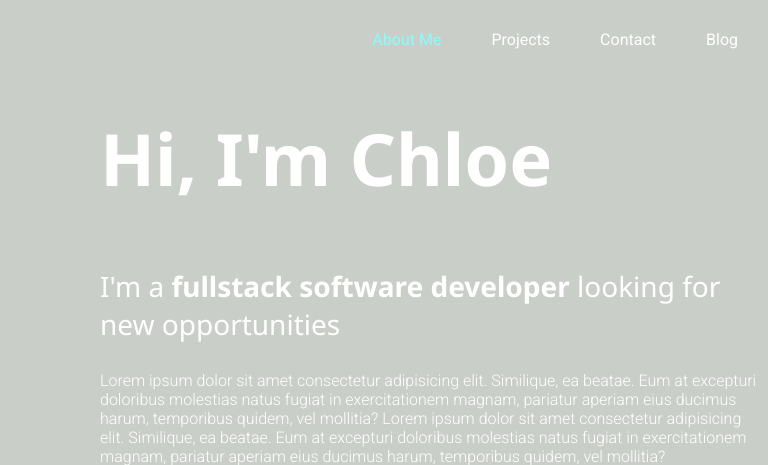
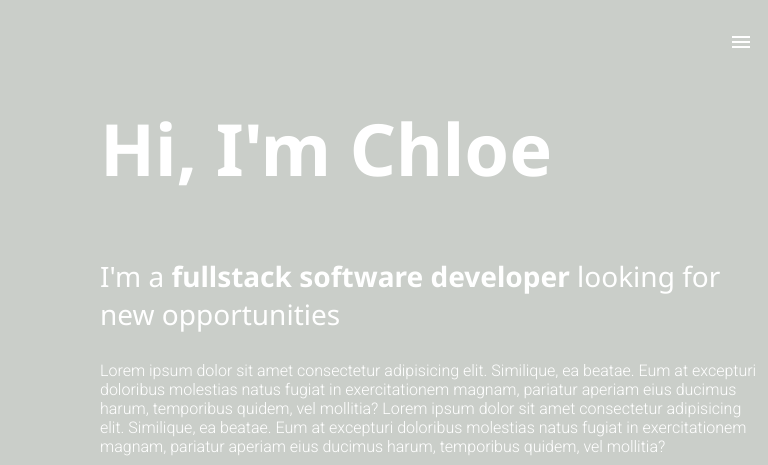
Before and after one commit to Chl0e-g/portfolio-website, a PHP site: page / in a window 768 px wide. Shown: the top 465 px of the page. Run offline with PHP 8.4, Linux system fonts and the light colour scheme.

Commit message:
mobile hamburger menu expand/collapse functionality added

```diff
--- a/index.html
+++ b/index.html
@@ -12,15 +12,16 @@
     <title>Chloe Glassonbury</title>
 </head>
 <body>
-    <nav>
-        <a href="#aboutMe" class="aboutMe">About Me</a>
-        <a href="#projects" class="projects">Projects</a>
-        <a href="#contact" class="contact">Contact</a>
-        <a href="/" class="blogLink">Blog</a>
+    <nav role="navigation" aria-label="Main navigation menu">
+        <a href="#aboutMe" class="hide aboutMe current">About Me</a>
+        <a href="#projects" class="hide projects">Projects</a>
+        <a href="#contact" class="hide contact">Contact</a>
+        <a href="/" class="hide blogLink">Blog</a>
 
         <!--mobile hamburger menu-->
-        <span class="hide-for-desktop material-icons">menu</span>
+        <span class="material-icons hamburger" onclick="hamburgerDisplay()">menu</span>
     </nav>
+
     <main>
         <section id="aboutMe">
         <div class="header">
--- a/script.js
+++ b/script.js
@@ -20,3 +20,17 @@ window.addEventListener('scroll', ()=> {
         }
     })
 })
+
+//hamburger menu display
+
+function hamburgerDisplay() {
+    navList.forEach( li => {
+        if(li.classList.contains('show')) {
+            li.classList.remove('show');
+            li.classList.add('hide');
+        } else if (li.classList.contains('hide')) {
+            li.classList.remove('hide');
+            li.classList.add('show');
+        }
+    })
+}
--- a/styles/_globals.scss
+++ b/styles/_globals.scss
@@ -42,17 +42,3 @@ a {
     color: inherit;
     text-decoration: none;
 }
-
-//visibility
-.hide-for-mobile {
-    @include breakpoint-down(small) {
-        display: none;
-    }
-}
-
-.hide-for-desktop {
-    @include breakpoint-up(medium) {
-        display: none !important;
-    }
-}
-//end of visibility
--- a/styles/_header.scss
+++ b/styles/_header.scss
@@ -9,29 +9,64 @@ nav {
         }
         &.current {
             color: $navBlue;
+            pointer-events: none;
         }
     }
-    #blogLink {
+    .blogLink {
         @include bodyFontMed;
     }
 }
+
+
 
 //Navigation bar desktop
 @include breakpoint-up(medium) {
     nav {
         justify-content: flex-end;
+        flex-direction: row;
         margin: 30px;
         top: 30px;
         a {
             margin-left: 50px;
         }
-        #blogLink {
+        .hamburger {
+            display: none;
+        }
+        .blogLink {
             margin-left: 120px;
         }
     }
+
 }
 
 
+
+//Navigation bar mobile and tablet
+@include breakpoint-down(medium) {
+    nav {
+        flex-direction: column;
+        align-items: flex-end;
+        margin: 15px;
+        a {
+            margin-top: 20px;
+        }
+    }
+    .hamburger {
+        display: block !important;
+        order: -1;
+        cursor: pointer;
+        text-decoration: none;
+        &:active {
+            color: $navBlue;
+        }
+    }
+    .show {
+        display: block;
+    }
+    .hide {
+        display: none
+    }
+}
 
 
 //Header and introduction
--- a/styles/style.css
+++ b/styles/style.css
@@ -47,18 +47,6 @@ a {
   text-decoration: none;
 }
 
-@media (max-width: 39.9375em) {
-  .hide-for-mobile {
-    display: none;
-  }
-}
-
-@media (min-width: 40em) {
-  .hide-for-desktop {
-    display: none !important;
-  }
-}
-
 nav {
   display: -webkit-box;
   display: -ms-flexbox;
@@ -74,9 +62,10 @@ nav a:hover {
 
 nav a.current {
   color: #87FDFD;
+  pointer-events: none;
 }
 
-nav #blogLink {
+nav .blogLink {
   font-family: 'Roboto', sans-serif;
   font-weight: 500;
 }
@@ -86,14 +75,54 @@ nav #blogLink {
     -webkit-box-pack: end;
         -ms-flex-pack: end;
             justify-content: flex-end;
+    -webkit-box-orient: horizontal;
+    -webkit-box-direction: normal;
+        -ms-flex-direction: row;
+            flex-direction: row;
     margin: 30px;
     top: 30px;
   }
   nav a {
     margin-left: 50px;
   }
-  nav #blogLink {
+  nav .hamburger {
+    display: none;
+  }
+  nav .blogLink {
     margin-left: 120px;
+  }
+}
+
+@media (max-width: 63.9375em) {
+  nav {
+    -webkit-box-orient: vertical;
+    -webkit-box-direction: normal;
+        -ms-flex-direction: column;
+            flex-direction: column;
+    -webkit-box-align: end;
+        -ms-flex-align: end;
+            align-items: flex-end;
+    margin: 15px;
+  }
+  nav a {
+    margin-top: 20px;
+  }
+  .hamburger {
+    display: block !important;
+    -webkit-box-ordinal-group: 0;
+        -ms-flex-order: -1;
+            order: -1;
+    cursor: pointer;
+    text-decoration: none;
+  }
+  .hamburger:active {
+    color: #87FDFD;
+  }
+  .show {
+    display: block;
+  }
+  .hide {
+    display: none;
   }
 }
 
```
Also changed, not shown: 1 other file.
